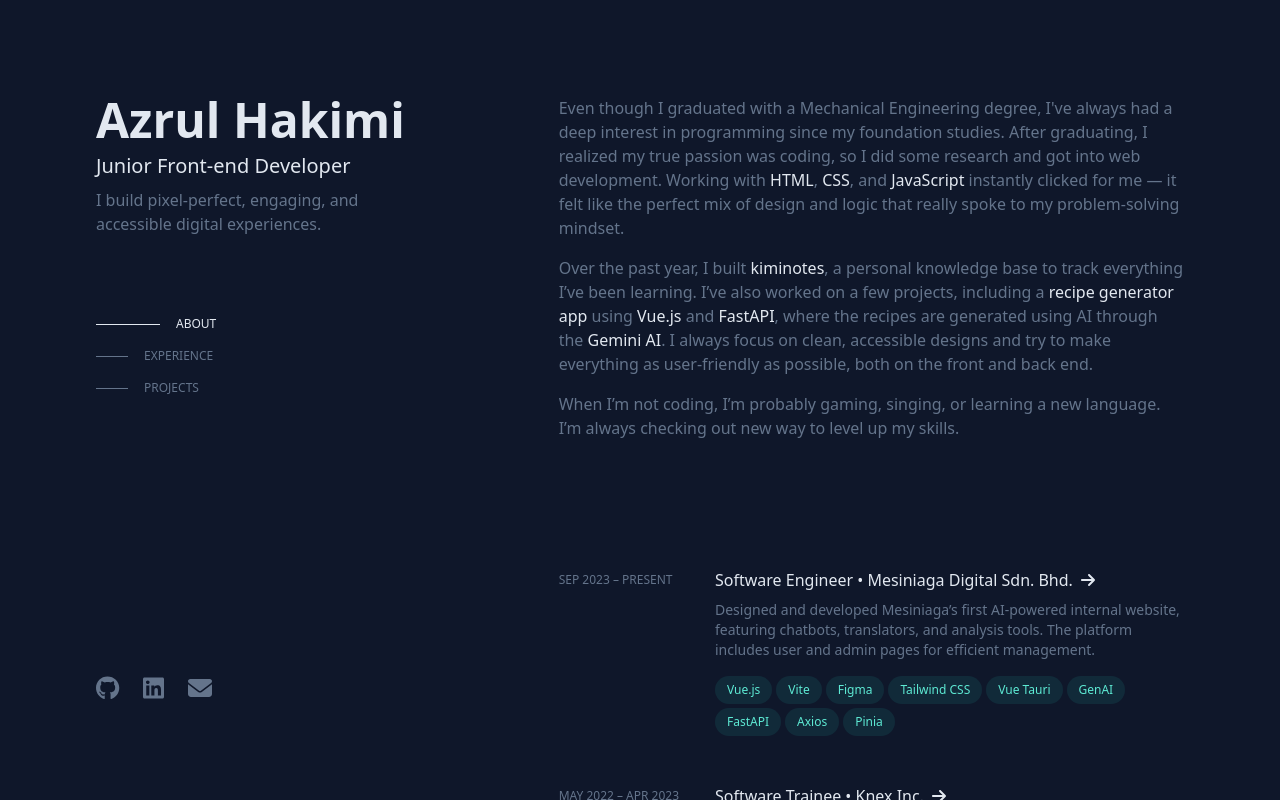
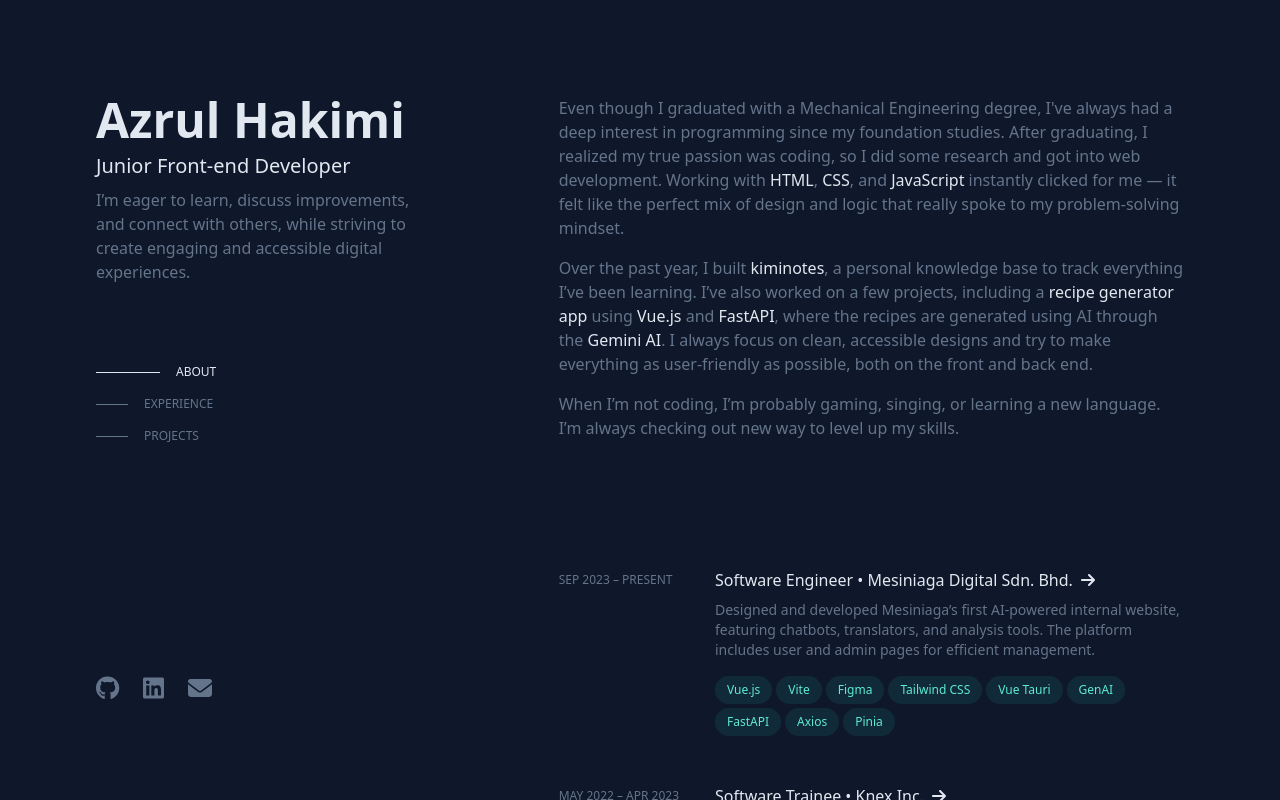
Before and after one commit to rulkimi/kimi-portfolio, a Vue app: page / in a window 1280 px wide. Built offline with nearby package versions, Linux system fonts and the light colour scheme.

Commit message:
change header subtitle

```diff
--- a/src/components/AppHeader.vue
+++ b/src/components/AppHeader.vue
@@ -55,7 +55,10 @@ const scrollToPage = (navId) => {
         <div class="flex flex-col gap-2">
           <h1 class="text-4xl sm:text-5xl font-bold text-slate-200">Azrul Hakimi</h1>
           <h2 class="text-lg sm:text-xl font-medium text-slate-200">Junior Front-end Developer</h2>
-          <div class="leading-normal max-w-xs">I build pixel-perfect, engaging, and accessible digital experiences.</div>
+          <div class="leading-normal max-w-xs">
+            I’m eager to learn, discuss improvements, and connect with others,
+            while striving to create engaging and accessible digital experiences.
+          </div>
         </div>
         <div class="hidden md:flex flex-col gap-4">
           <a
```
